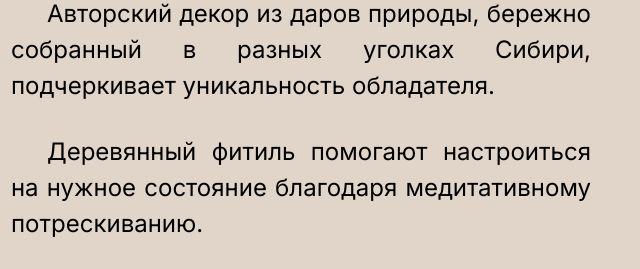
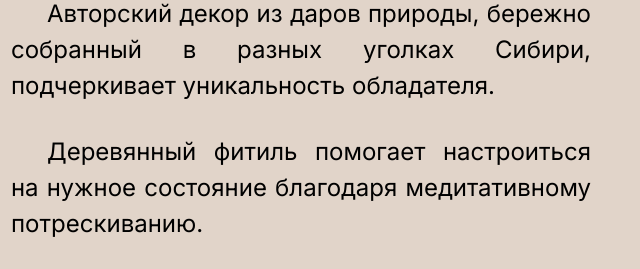
Before and after one commit to skydiver-a/smolacandles, a website built with webpack: page index.html in a window 1280 px wide. Shown: the part 2360-2629 px from the top of the page, 339-979 px from the left. Built offline with nearby package versions, Linux system fonts and the light colour scheme; a web font is replaced by a local one.

Commit message:
fix: fix a spelling mistake

```diff
--- a/index.html
+++ b/index.html
@@ -117,7 +117,7 @@
             Авторский декор из даров природы, бережно собранный в разных уголках Сибири, подчеркивает уникальность обладателя.
           </p>
           <p class="medium section-content_medium">
-            Деревянный фитиль помогают настроиться на нужное состояние благодаря медитативному потрескиванию.
+            Деревянный фитиль помогает настроиться на нужное состояние благодаря медитативному потрескиванию.
           </p>
           <div class="howitworks__grid">
             <div class="howitworks__grid_figure">
```
Also changed, not shown: dist/index.html.
